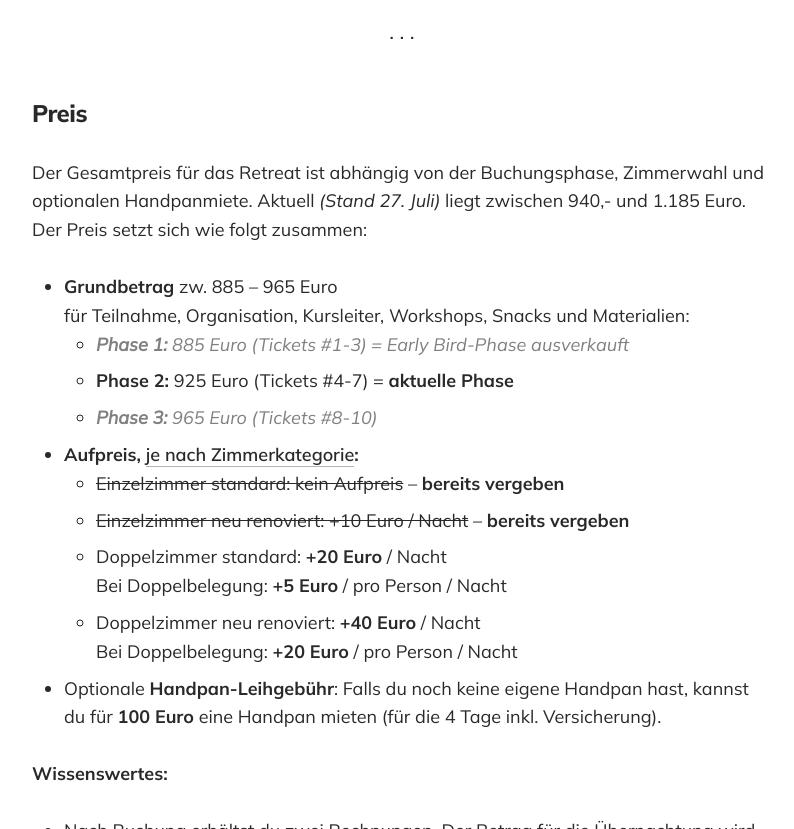
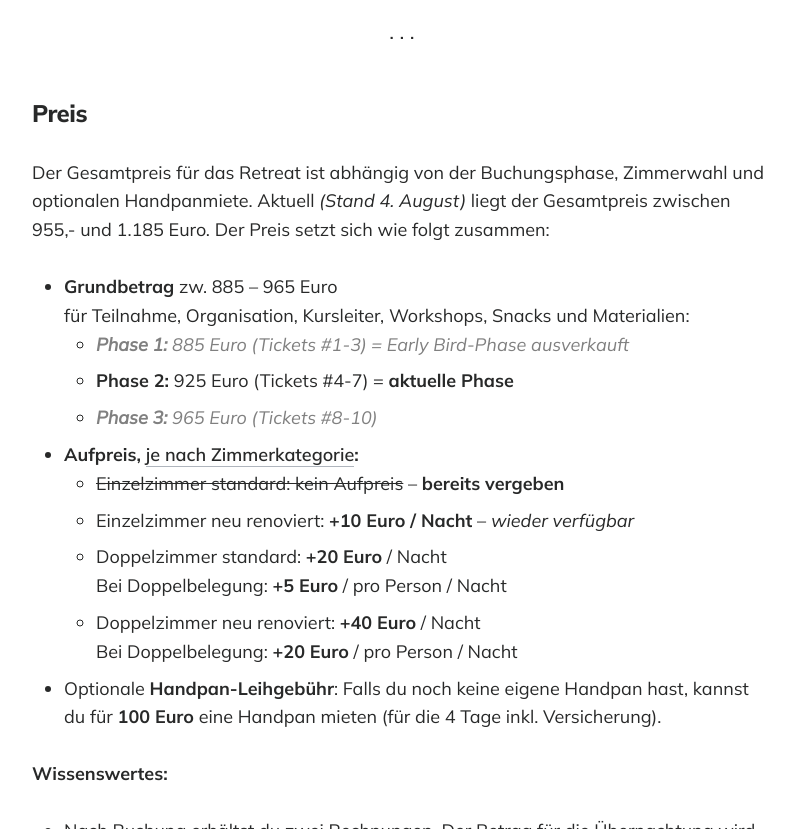
Before and after one commit to lukasziegler/retreats-in-oesterreich, a Jekyll site: the page built from _posts/2025-09-18-handpan-retreat-saalbach-2025.markdown, in a window 1280 px wide and 900 px high, scrolled down 5224 px, cut to the strip 71-900 px from the top of the window. Shown: the whole strip, without its empty margins (238-1032 px from the left). Built offline with Jekyll 4.4.1, drawn with Linux system fonts in a browser that asks for light colours.

Commit message:
room update

```diff
--- a/_posts/2025-09-18-handpan-retreat-saalbach-2025.markdown
+++ b/_posts/2025-09-18-handpan-retreat-saalbach-2025.markdown
@@ -112,7 +112,7 @@ Auch für die **Yogastunden** von Alex sind keine Yoga-Vorkenntnisse notwendig.
 ### Preis
 
 
-Der Gesamtpreis für das Retreat ist abhängig von der Buchungsphase, Zimmerwahl und optionalen Handpanmiete. Aktuell _(Stand 27. Juli)_ liegt zwischen 940,- und 1.185 Euro. Der Preis setzt sich wie folgt zusammen:
+Der Gesamtpreis für das Retreat ist abhängig von der Buchungsphase, Zimmerwahl und optionalen Handpanmiete. Aktuell _(Stand 4. August)_ liegt der Gesamtpreis zwischen 955,- und 1.185 Euro. Der Preis setzt sich wie folgt zusammen:
 
 <!-- Der Preis setzt sich zusammen aus der Retreat-Teilnahme, der Unterkunft und einer evtl. gemieteten Leih-Handpan: -->
 
@@ -124,7 +124,7 @@ Der Gesamtpreis für das Retreat ist abhängig von der Buchungsphase, Zimmerwahl
 
 - **Aufpreis, <a href="https://www.brandgut.at/zimmer/" target="_blank">je nach Zimmerkategorie</a>:**
   - <span style="text-decoration: line-through;">Einzelzimmer standard: kein Aufpreis</span> – **bereits vergeben**
-  - <span style="text-decoration: line-through;">Einzelzimmer neu renoviert: +10 Euro / Nacht</span> – **bereits vergeben**
+  - Einzelzimmer neu renoviert: **+10 Euro / Nacht** – *wieder verfügbar*
   - Doppelzimmer standard: **+20 Euro** / Nacht <br>
     Bei Doppelbelegung: **+5 Euro** / pro Person / Nacht
   - Doppelzimmer neu renoviert: **+40 Euro** / Nacht <br>
```
